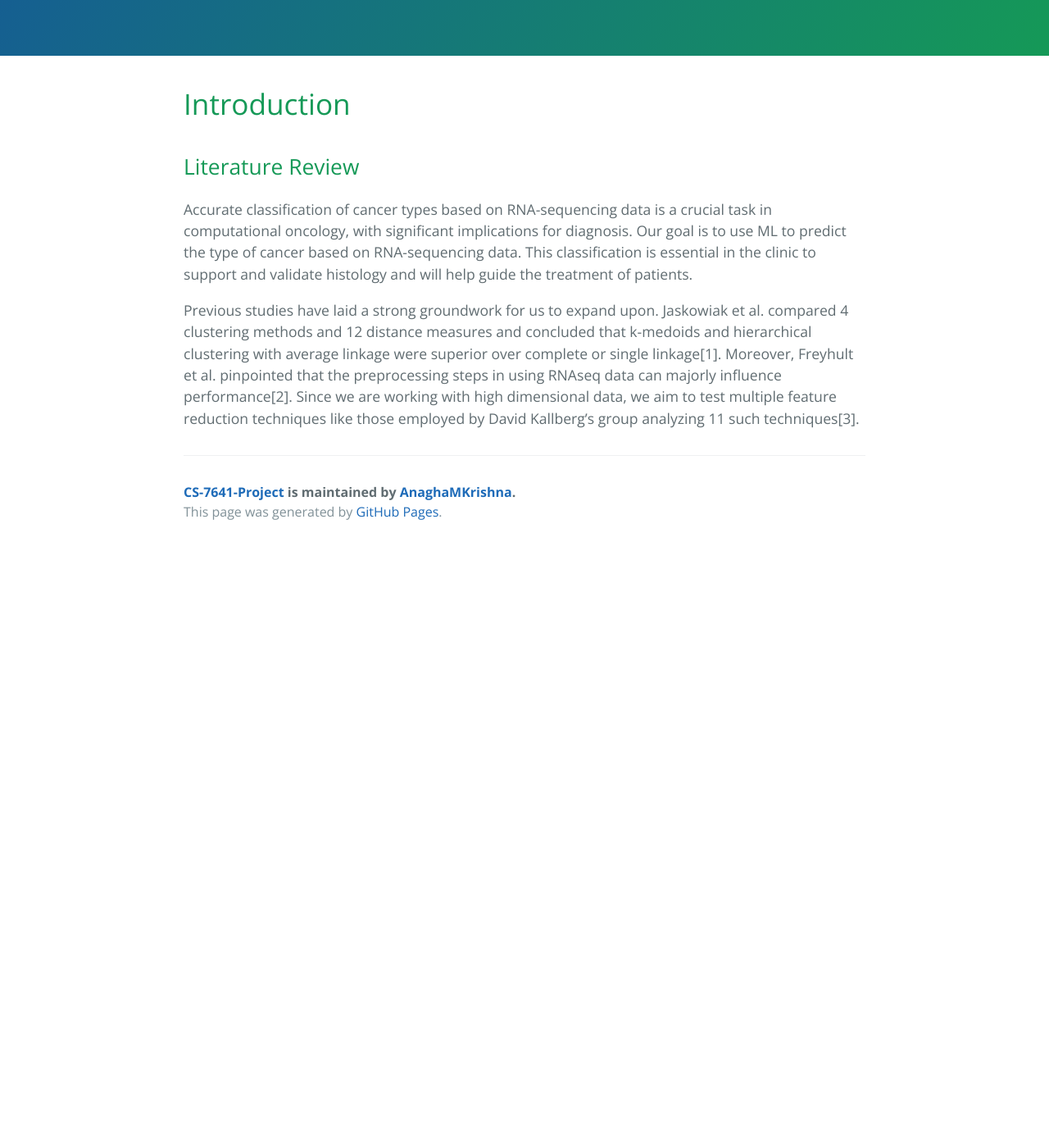
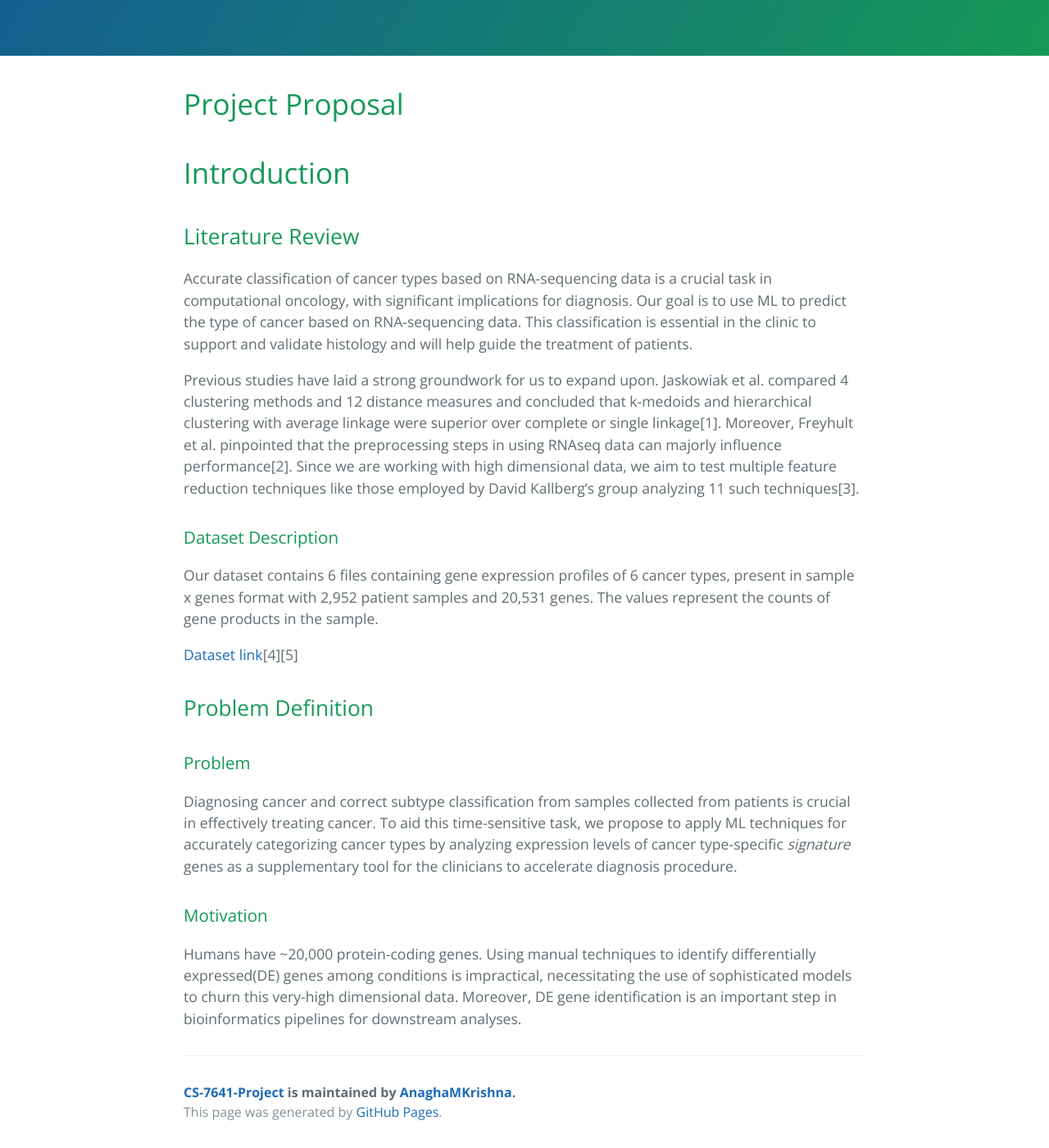
Before and after one commit to AnaghaMKrishna/CS-7641-Project, a Jekyll site: the page built from mid_point_report.md, in a window 1280 px wide and 1400 px high, scrolled down 315 px. Shown: the whole window at 82% size. Built offline with Jekyll 4.4.1, drawn with Linux system fonts in a browser that asks for light colours; our own code applies the rules of GitHub Pages for plain Markdown files; before the commit the page ends 983 px from its top, so only the background shows below that; some of the changed text lies outside the part shown.

Commit message:
add more content

```diff
--- a/mid_point_report.md
+++ b/mid_point_report.md
@@ -1,3 +1,6 @@
+
+# Project Proposal
+
 # Introduction
 
 ## Literature Review
@@ -5,3 +8,18 @@
 Accurate classification of cancer types based on RNA-sequencing data is a crucial task in computational oncology, with significant implications for diagnosis. Our goal is to use ML to predict the type of cancer based on RNA-sequencing data. This classification is essential in the clinic to support and validate histology and will help guide the treatment of patients.
 
  Previous studies have laid a strong groundwork for us to expand upon. Jaskowiak et al. compared 4 clustering methods and 12 distance measures and concluded that k-medoids and hierarchical clustering with average linkage were superior over complete or single linkage[1]. Moreover, Freyhult et al. pinpointed that the preprocessing steps in using RNAseq data can majorly influence performance[2]. Since we are working with high dimensional data, we aim to test multiple feature reduction techniques like those employed by David Kallberg’s group analyzing 11 such techniques[3].
+
+### Dataset Description
+
+Our dataset contains 6 files containing gene expression profiles of 6 cancer types, present in sample x genes format with 2,952 patient samples and 20,531 genes. The values represent the counts of gene products in the sample.
+
+[Dataset link](http://zenodo.org/records/8192916)[4][5]
+
+## Problem Definition
+
+### Problem
+Diagnosing cancer and correct subtype classification from samples collected from patients is crucial in effectively treating cancer. To aid this time-sensitive task, we propose to apply ML techniques for accurately categorizing cancer types by analyzing expression levels of cancer type-specific *signature* genes as a supplementary tool for the clinicians to accelerate diagnosis procedure.
+
+
+### Motivation
+Humans have ~20,000 protein-coding genes. Using manual techniques to identify differentially expressed(DE) genes among conditions is impractical, necessitating the use of sophisticated models to churn this very-high dimensional data. Moreover, DE gene identification is an important step in bioinformatics pipelines for downstream analyses.
```
Also changed, not shown: 1 other file.
